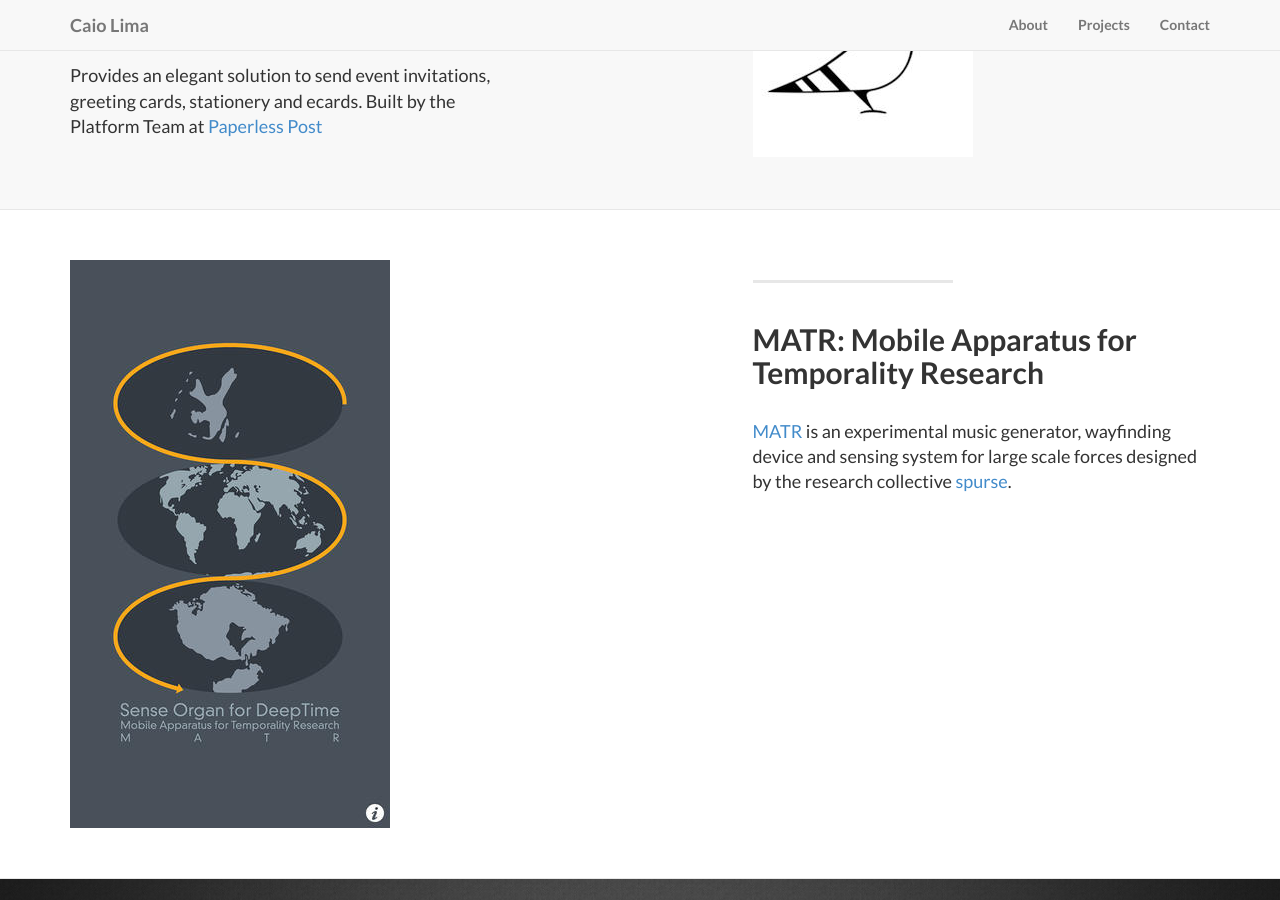
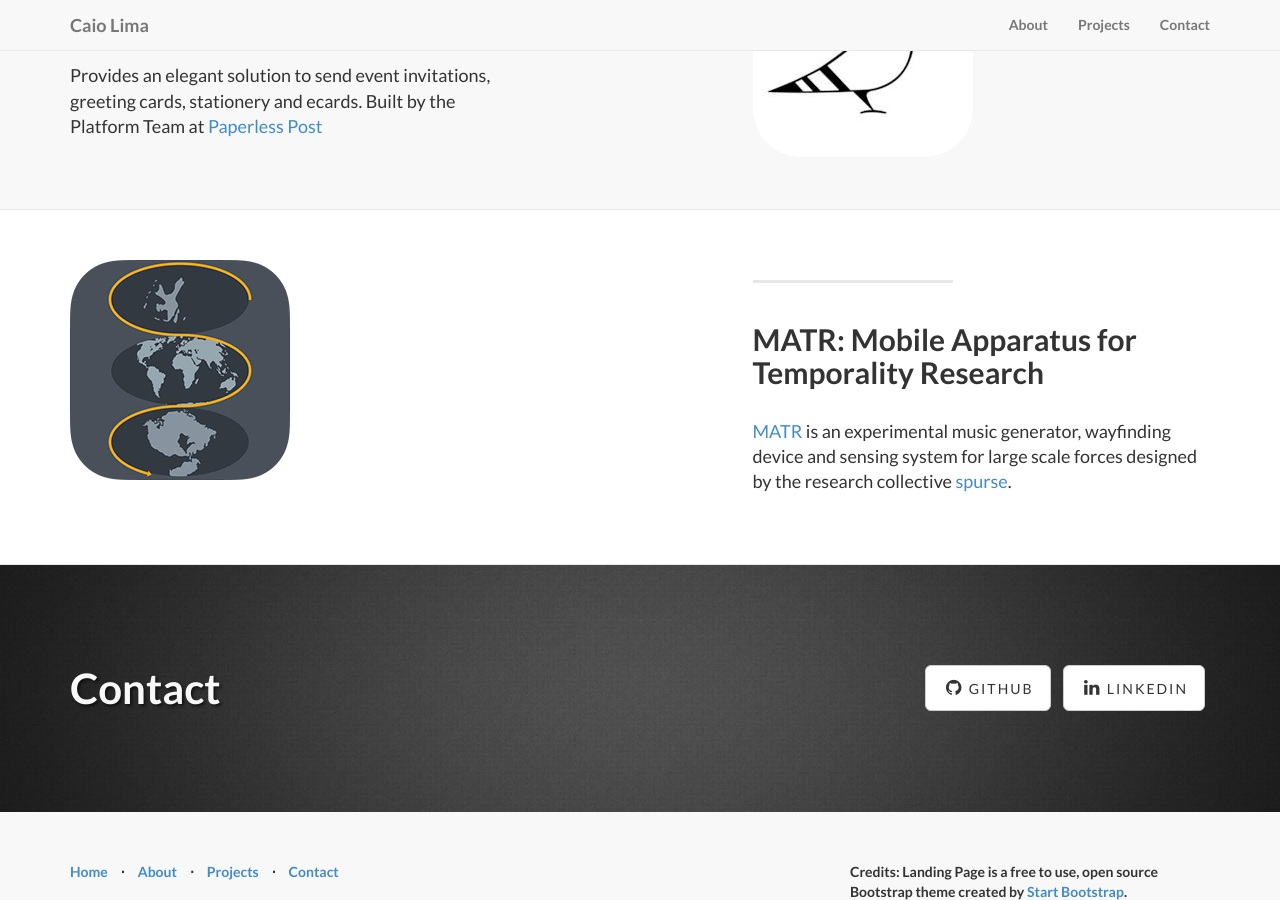
Before and after one commit to Caiopia/caiopia.github.io, a Jekyll site: the page built from index.html, in a window 1280 px wide and 900 px high, scrolled down 890 px. Built offline with Jekyll 4.4.1, drawn with Linux system fonts in a browser that asks for light colours.

Commit message:
new application icons with better corner roundage

```diff
--- a/_posts/2014-09-21-projects-1.markdown
+++ b/_posts/2014-09-21-projects-1.markdown
@@ -1,6 +1,6 @@
 ---
 layout: default
-img: pp-icon.jpeg
+img: pp-icon.png
 category: Projects
 title: Paperless Post
 description: |
--- a/_posts/2014-09-22-projects-2.markdown
+++ b/_posts/2014-09-22-projects-2.markdown
@@ -1,6 +1,6 @@
 ---
 layout: default
-img: matr-screen.jpeg
+img: matr-icon.png
 category: Projects
 title: "MATR: Mobile Apparatus for Temporality Research"
 description: |
```
Also changed, not shown: img/projects/matr-icon.jpeg (deleted), img/projects/matr-icon.png (added), img/projects/matr-icon2.png (added), img/projects/movelus-icon.png, img/projects/movelus-icon2.png (added), img/projects/pp-icon.png (added), 1 other file.
